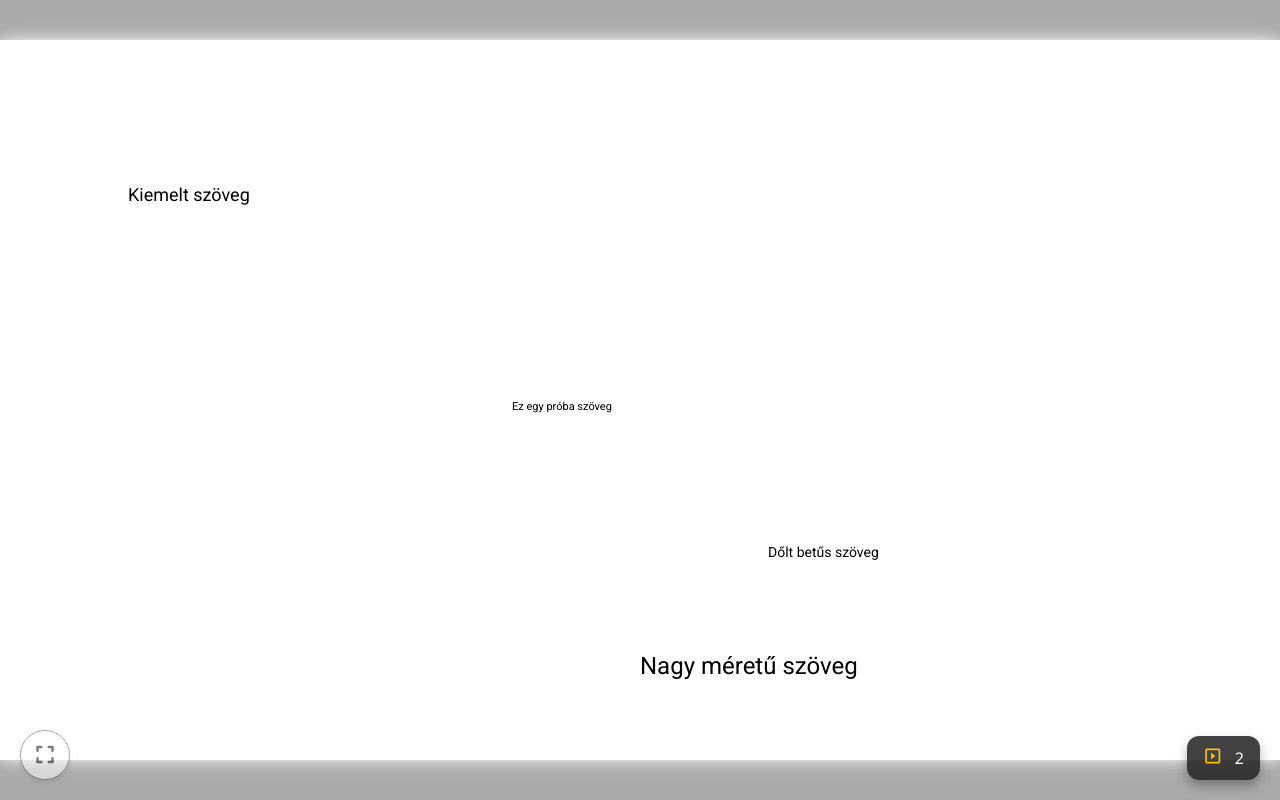
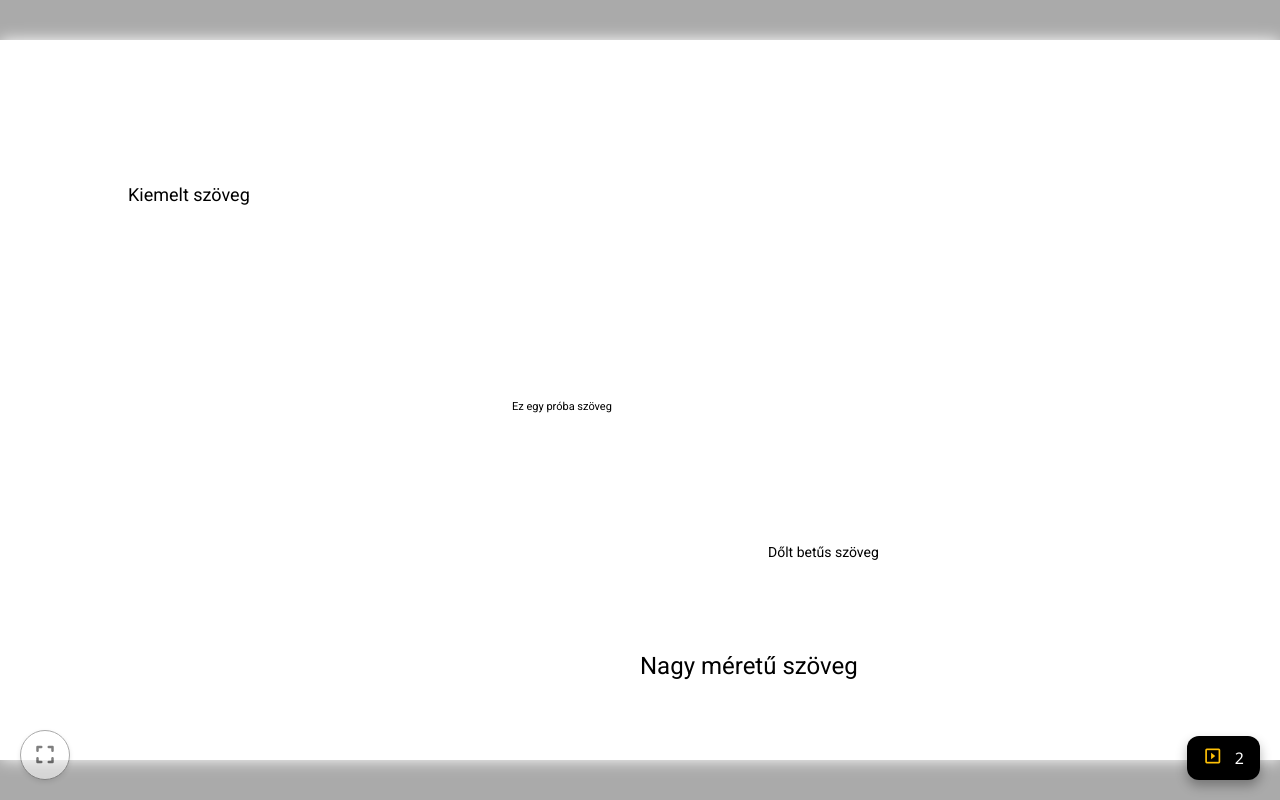
Before and after one commit to csupitytamas/Agilis_viewer, an Angular app in the folder frontend/: page /no-projection in a window 1280 px wide. Both pictures are taken after a click on the button "Start". Built offline with nearby package versions, Linux system fonts and the light colour scheme.

Commit message:
a no-porjection és page number szinének megváltozatatása hogy az egységes fehér stilushoz igazodjon

```diff
--- a/frontend/src/app/components/no-projection/no-projection.component.css
+++ b/frontend/src/app/components/no-projection/no-projection.component.css
@@ -25,10 +25,10 @@
   font-size: 2em;
   color: #ffffff;
   padding: 40px 60px;
-  background: rgba(0, 0, 0, 0.7);
+  background: rgb(0, 0, 0);
   border-radius: 20px;
   box-shadow: 0 0 30px rgb(0, 0, 0);
-  border: 2px solid #ffffff;
+  border: 2px solid rgb(255, 255, 255);
   position: relative;
   overflow: hidden;
   max-width: 80%;
--- a/frontend/src/app/components/page-number/page-number.component.css
+++ b/frontend/src/app/components/page-number/page-number.component.css
@@ -2,8 +2,8 @@
   position: fixed;
   bottom: 20px;
   right: 20px;
-  background: rgba(33, 33, 33, 0.85);
-  color: white;
+  background: rgb(0, 0, 0);
+  color: #ffffff;
   padding: 10px 16px;
   border-radius: 12px;
   display: flex;
```
